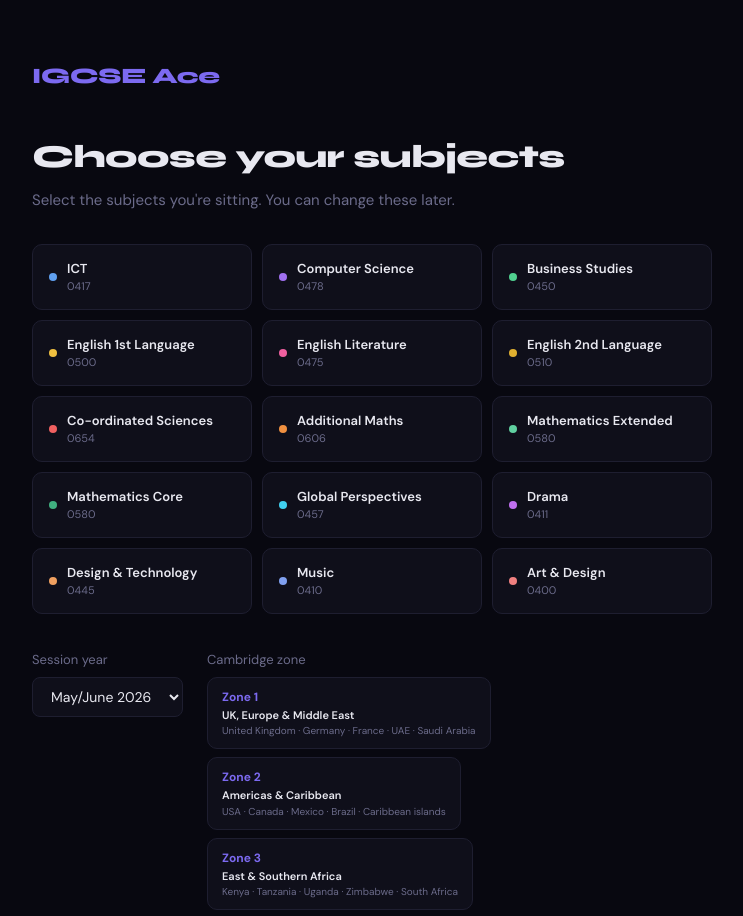
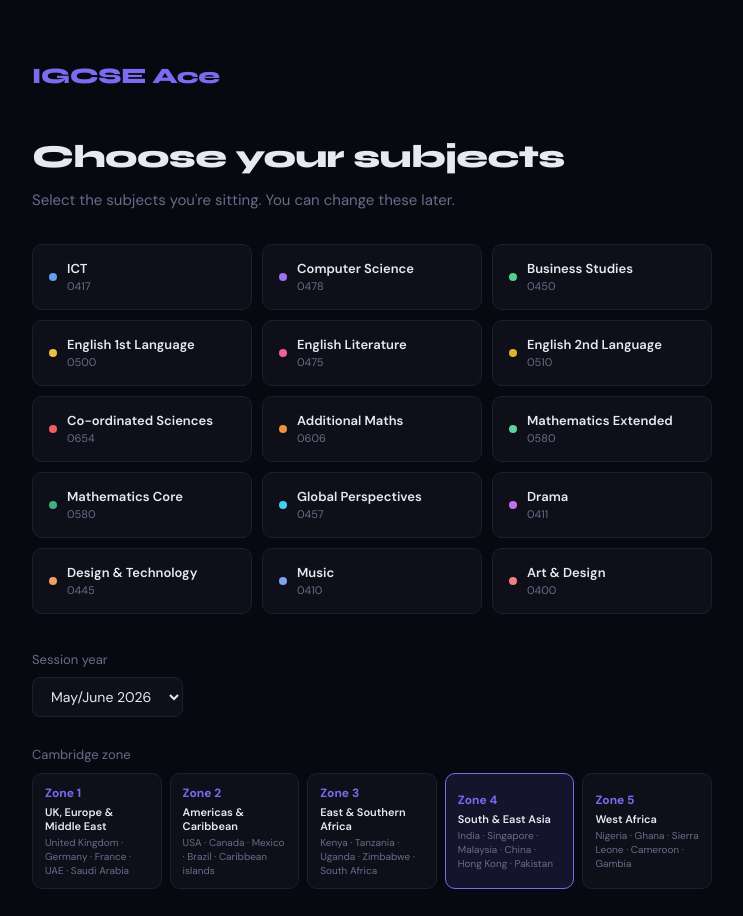
Before and after one commit to Toramiyuu/igcse-ace, a Next.js app: page /onboarding in a window 1280 px wide. Shown: the top 916 px of the page, without its empty margins (268-1011 px from the left). Built offline with nearby package versions, Linux system fonts and the light colour scheme; no server answers.

Commit message:
Fix zone picker: 5-column grid, equal-width cards

```diff
--- a/src/app/(auth)/onboarding/page.tsx
+++ b/src/app/(auth)/onboarding/page.tsx
@@ -158,17 +158,8 @@ export default function OnboardingPage() {
           })}
         </div>
 
-        {/* Year + Zone row */}
-        <div
-          style={{
-            display: "flex",
-            gap: "24px",
-            marginBottom: "32px",
-            flexWrap: "wrap",
-          }}
-        >
         {/* Session year */}
-          <div>
+        <div style={{ marginBottom: "28px" }}>
           <label
             style={{
               fontSize: "13px",
@@ -199,7 +190,7 @@ export default function OnboardingPage() {
         </div>
 
         {/* Cambridge zone */}
-          <div style={{ flex: 1, minWidth: "280px" }}>
+        <div style={{ marginBottom: "32px" }}>
           <label
             style={{
               fontSize: "13px",
@@ -210,7 +201,13 @@ export default function OnboardingPage() {
           >
             Cambridge zone
           </label>
-            <div style={{ display: "flex", flexWrap: "wrap", gap: "8px" }}>
+          <div
+            style={{
+              display: "grid",
+              gridTemplateColumns: "repeat(5, 1fr)",
+              gap: "8px",
+            }}
+          >
             {(["Z1", "Z2", "Z3", "Z4", "Z5"] as ZoneKey[]).map((zk, i) => {
               const zNum = i + 1;
               const info = ZONE_INFO[zk];
@@ -222,7 +219,7 @@ export default function OnboardingPage() {
                   onClick={() => setZone(zNum)}
                   style={{
                     borderRadius: "10px",
-                      padding: "10px 14px",
+                    padding: "10px 12px",
                     textAlign: "left",
                     border: `1px solid ${active ? "var(--accent)" : "var(--border)"}`,
                     background: active
@@ -238,7 +235,7 @@ export default function OnboardingPage() {
                       fontSize: "12px",
                       fontWeight: 700,
                       color: "var(--accent)",
-                        marginBottom: "2px",
+                      marginBottom: "3px",
                     }}
                   >
                     {info.label}
@@ -249,6 +246,7 @@ export default function OnboardingPage() {
                       color: "var(--text)",
                       fontWeight: 600,
                       lineHeight: 1.3,
+                      marginBottom: "3px",
                     }}
                   >
                     {info.region}
@@ -258,7 +256,6 @@ export default function OnboardingPage() {
                       fontSize: "10px",
                       color: "var(--muted)",
                       lineHeight: 1.4,
-                        marginTop: "2px",
                     }}
                   >
                     {info.countries}
@@ -266,7 +263,6 @@ export default function OnboardingPage() {
                 </button>
               );
             })}
-            </div>
           </div>
         </div>
 
```
Lines whose indentation alone changed are shown as unchanged.
